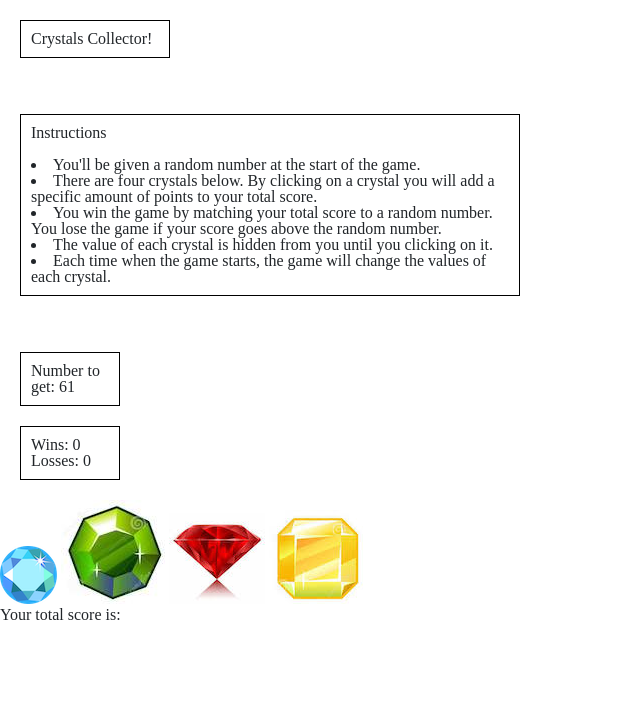
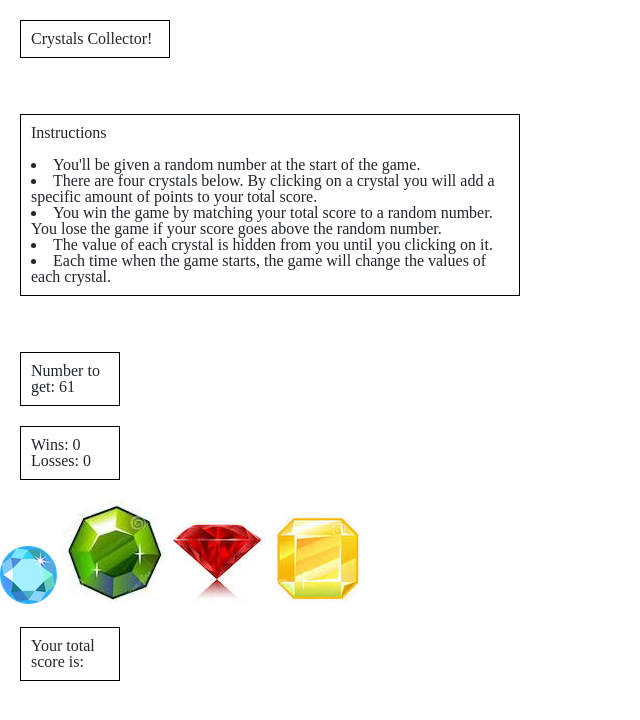
Before and after one commit to ja32183/unit-4-game, a plain HTML site: page index.html in a window 1280 px wide. Shown: the whole page, without its empty margins (0-640 px from the left). Drawn offline with nearby package versions, Linux system fonts and the light colour scheme.

Commit message:
updated html and css

```diff
--- a/assets/css/style.css
+++ b/assets/css/style.css
@@ -1,7 +1,3 @@
-
-
-
-
 .header {
     width: 150px;
     border: 1px solid black;
@@ -9,15 +5,12 @@
     margin: 20px;
 
 }
-
 .container{
-
     width: 500px;
     border: 1px solid black;
     padding: 10px;
     margin: 20px;
 }
-
 .Numbertoget{
     width: 100px;
     border: 1px solid black;
@@ -25,12 +18,15 @@
     margin: 20px;
 
 }
-
 .winsAndLosses{
     width: 100px;
     border: 1px solid black;
     padding: 10px;
     margin: 20px;
-
-
-}
+    }
+    .userTotal{
+        width: 100px;
+        border: 1px solid black;
+        padding: 10px;
+        margin: 20px;
+    }
```
Also changed, not shown: index.html (+3 -1 lines).
